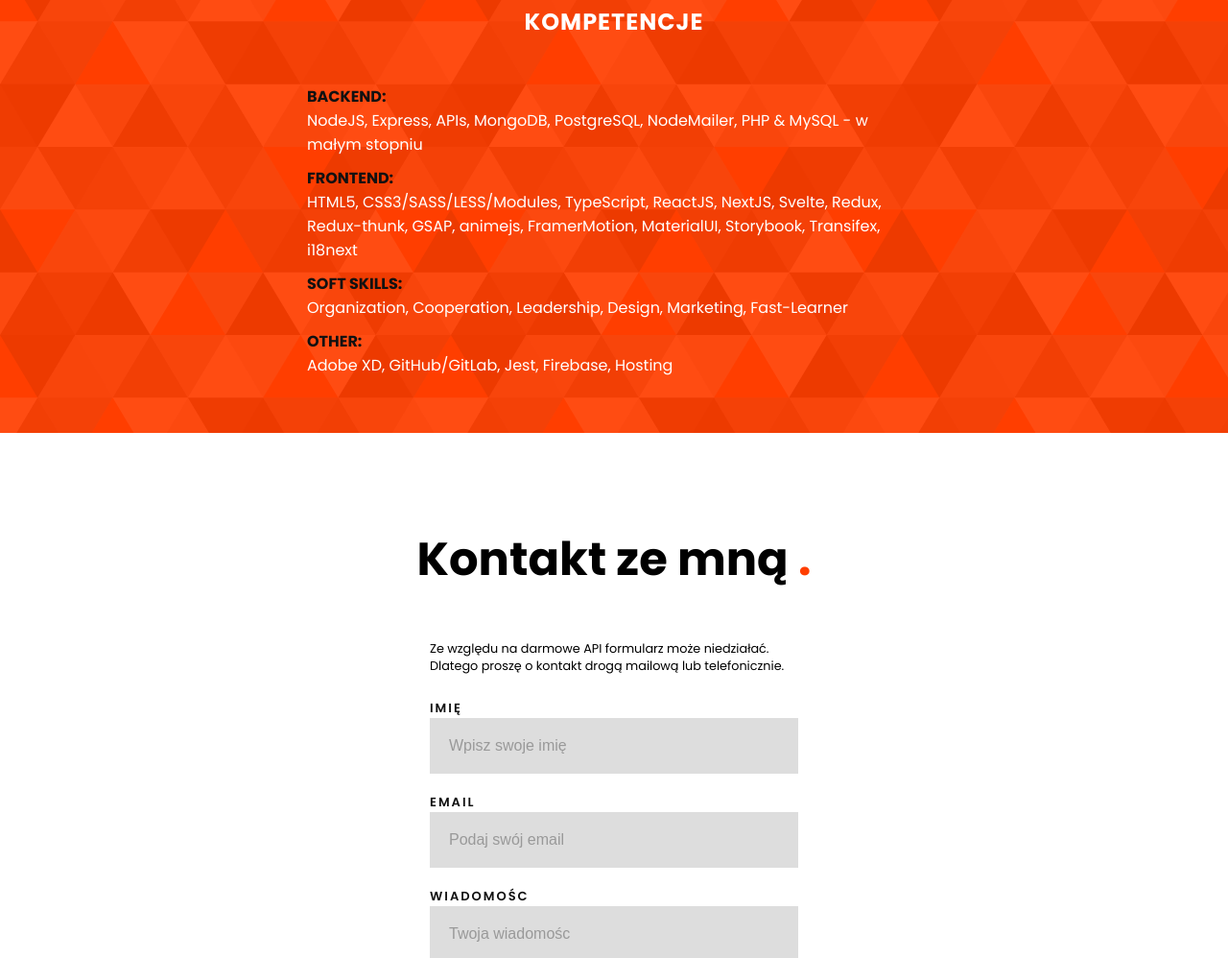
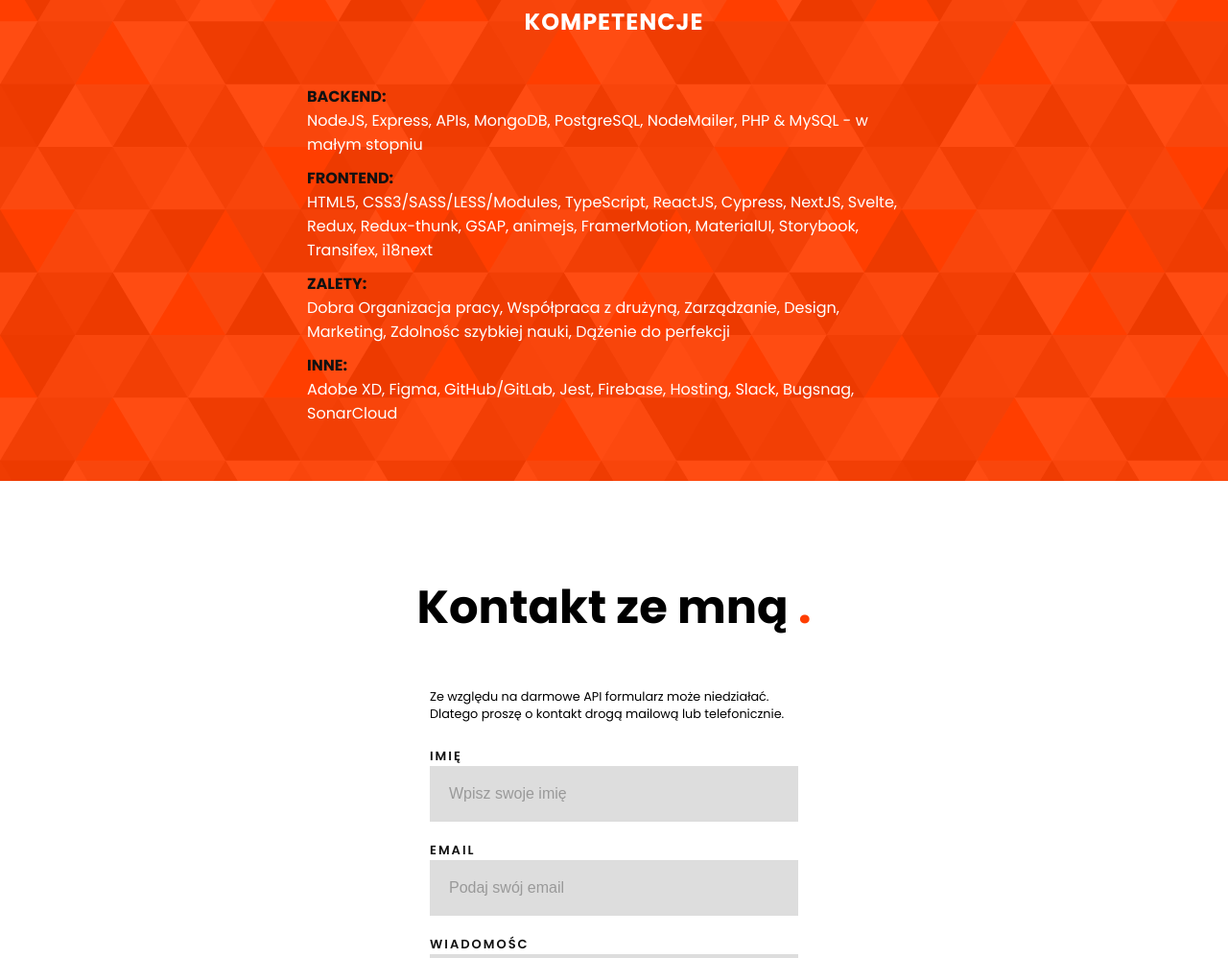
Before and after one commit to piotrekwrobel93/portfolio-polskie, a plain HTML site: page index.html in a window 1280 px wide. Shown: the part 3864-4862 px from the top of the page at 96% size. Drawn offline with nearby package versions, Linux system fonts and the light colour scheme.

Commit message:
fix(index): softskills uses polish translation

```diff
--- a/index.html
+++ b/index.html
@@ -321,11 +321,11 @@
 					<p>Backend:</p>
 					<p>NodeJS, Express, APIs, MongoDB, PostgreSQL, NodeMailer, PHP & MySQL - w małym stopniu</p>
 					<p>Frontend:</p>
-					<p>HTML5, CSS3/SASS/LESS/Modules, TypeScript, ReactJS, NextJS, Svelte, Redux, Redux-thunk, GSAP, animejs, FramerMotion, MaterialUI, Storybook, Transifex, i18next</p>
-					<p>Soft Skills:</p>
-					<p>Organization, Cooperation, Leadership, Design, Marketing, Fast-Learner</p>
-					<p>Other:</p>
-					<p>Adobe XD, GitHub/GitLab, Jest, Firebase, Hosting</p>
+					<p>HTML5, CSS3/SASS/LESS/Modules, TypeScript, ReactJS, Cypress, NextJS, Svelte, Redux, Redux-thunk, GSAP, animejs, FramerMotion, MaterialUI, Storybook, Transifex, i18next</p>
+					<p>Zalety:</p>
+					<p>Dobra Organizacja pracy, Współpraca z drużyną, Zarządzanie, Design, Marketing, Zdolnośc szybkiej nauki, Dążenie do perfekcji</p>
+					<p>Inne:</p>
+					<p>Adobe XD, Figma, GitHub/GitLab, Jest, Firebase, Hosting, Slack, Bugsnag, SonarCloud</p>
 				</div>
 			</div>
         </div>
```
